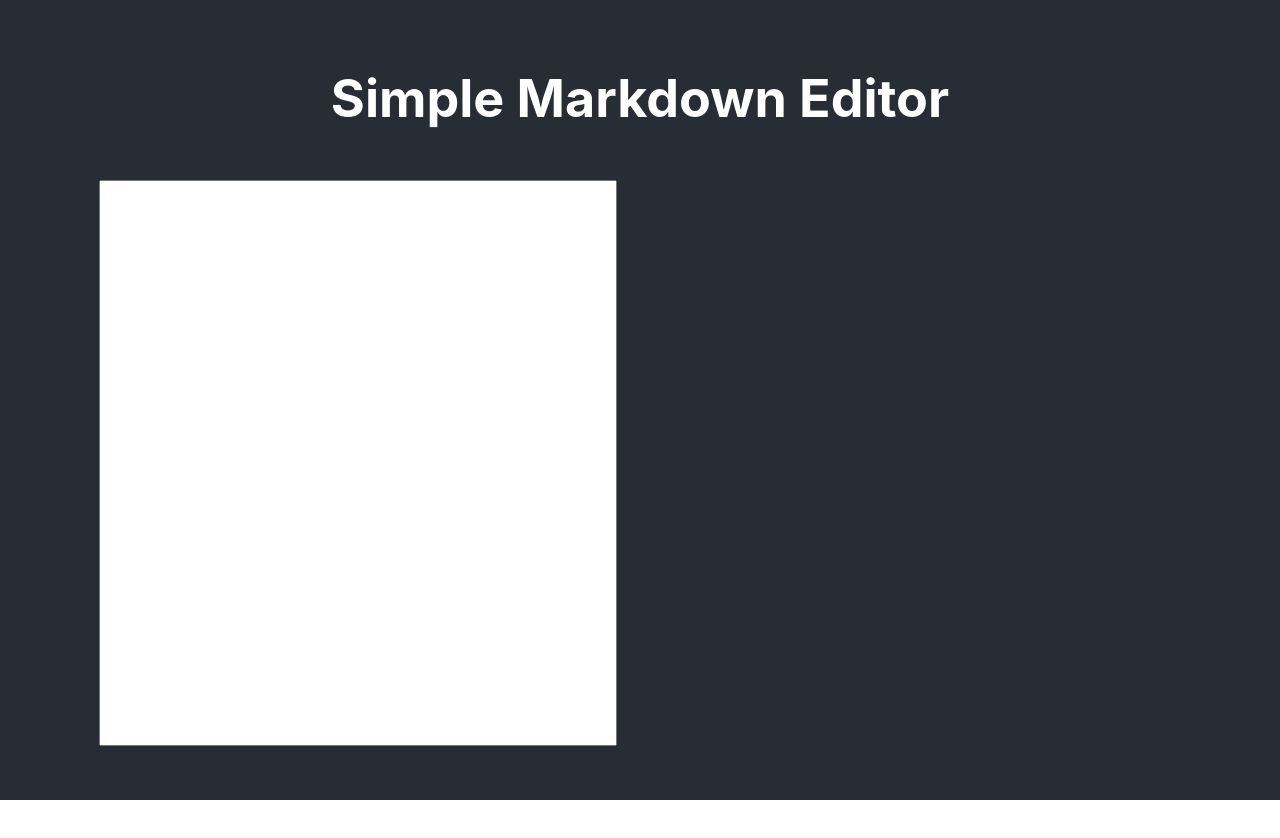
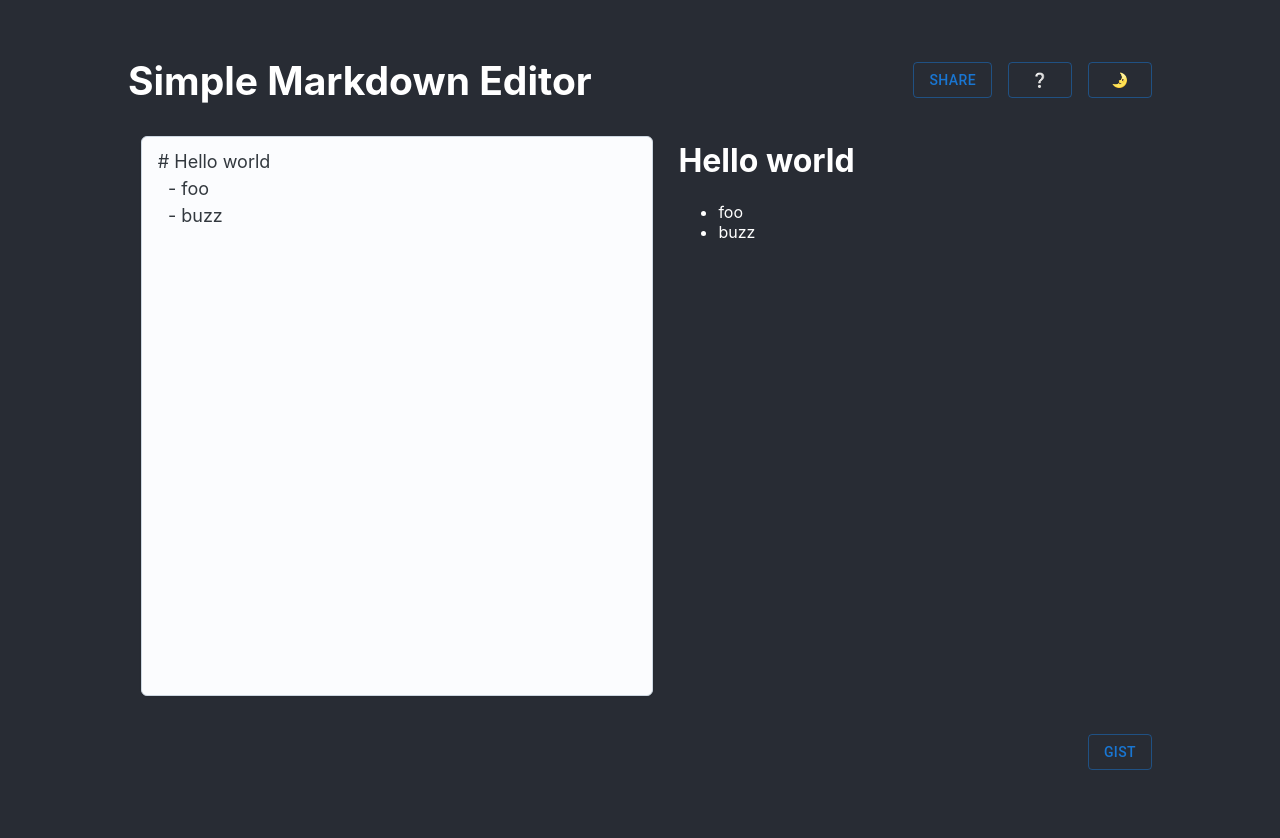
Before and after one commit to MaximizedOwl/simple-markdown-editor-ts, a React (Create React App) app: page / in a window 1280 px wide. Shown: the top 838 px of the page. Before the commit the page ends 800 px from the top, so only its background shows below. Built offline with nearby package versions, Linux system fonts and the light colour scheme.

Commit message:
muiとjoy uiのインストールしデザインの変更、ボタンの作成

```diff
--- a/package.json
+++ b/package.json
@@ -4,6 +4,10 @@
   "version": "0.1.0",
   "private": true,
   "dependencies": {
+    "@emotion/react": "^11.10.6",
+    "@emotion/styled": "^11.10.6",
+    "@mui/joy": "^5.0.0-alpha.69",
+    "@mui/material": "^5.11.11",
     "@testing-library/jest-dom": "^5.16.5",
     "@testing-library/react": "^13.4.0",
     "@testing-library/user-event": "^13.5.0",
--- a/src/App.css
+++ b/src/App.css
@@ -4,36 +4,41 @@
   min-height: 100vh;
   display: flex;
   flex-direction: column;
-  align-items: center;
-  justify-content: center;
   font-size: calc(10px + 2vmin);
   color: white;
+  padding: 5vh 10vw;
+}
+.header {
+  display: flex;
+  justify-content: space-between;
+  align-items: center;
+  min-height: 10vh;
+  max-height: 10vh;
 }
 
-.main-content {
+.header-title {
+  justify-content: flex-start;
+}
+
+.header-menu {
+  justify-content: flex-end;
+}
+
+.main {
   display: flex;
   justify-content: space-around;
 }
 
-.input {
-  margin: 2vh 2vw;
+.main-input {
+  padding: 2vh 1vw;
 }
 
-#textarea-input {
-  resize: none;
-  min-width: 40vw;
-  min-height: 70vh;
-  max-width: 40vw;
-  max-width: 70vh;
+.main-output {
+  font-size: calc(8px + 1vmin);
+  padding: 0 1vw;
 }
 
-.output {
-  font-size: calc(10px + 1vmin);
-  margin: 2vh 2vw;
-  /* overflow-y: auto; */
-}
-
-.reactmarkdown {
+.main-reactmarkdown {
   text-align: left;
   overflow-y: auto;
   min-width: 40vw;
@@ -41,3 +46,14 @@
   max-width: 40vw;
   max-width: 70vh;
 }
+
+.footer {
+  min-height: 10vh;
+  max-height: 10vh;
+  display: flex;
+  align-items: center;
+  justify-content: flex-end;
+}
+
+.footer-menu {
+}
--- a/src/App.tsx
+++ b/src/App.tsx
@@ -1,32 +1,56 @@
+import Textarea from '@mui/joy/Textarea';
+import Button from '@mui/material/Button';
+import Stack from '@mui/material/Stack';
 import { useState } from 'react';
 import ReactMarkdown from 'react-markdown';
 import remarkGfm from 'remark-gfm';
 import './App.css';
 
 function App() {
-  const [str, setStr] = useState('');
+  const [str, setStr] = useState(`# Hello world
+  - foo
+  - buzz`);
 
   return (
     <div className='App'>
-      <header className='App-header'>
-        <div>
-          <h1>Simple Markdown Editor</h1>
+      <header>
+        <div className='header'>
+          <div className='header-title'>
+            <h2>Simple Markdown Editor</h2>
+          </div>
+          <div className='header-menu'>
+            <Stack direction='row' spacing={2}>
+              <Button variant='outlined'>share</Button>
+              <Button variant='outlined'>❔</Button>
+              <Button variant='outlined'>🌛</Button>
+            </Stack>
+          </div>
         </div>
       </header>
       <main>
-        <div className='main-content'>
-          <div className='input'>
-            <textarea
+        <div className='main'>
+          <div className='main-input'>
+            <Textarea
+              placeholder='# type something'
+              maxRows={20}
+              size='lg'
+              variant='outlined'
               name='postContent'
-              id='textarea-input'
+              className='textarea-input'
               value={str}
               onChange={(e) => setStr(e.target.value)}
+              sx={{
+                minWidth: '40vw',
+                minHeight: '70vh',
+                maxWidth: '40vw',
+                maxHeight: '70vh',
+              }}
             />
           </div>
-          <div className='output'>
+          <div className='main-output'>
             <label id='label-output'>
               <ReactMarkdown
-                className='reactmarkdown'
+                className='main-reactmarkdown'
                 remarkPlugins={[remarkGfm]}>
                 {str}
               </ReactMarkdown>
@@ -34,6 +58,15 @@ function App() {
           </div>
         </div>
       </main>
+      <footer>
+        <div className='footer'>
+          <div className='footer-menu'>
+            <Stack direction='row' spacing={2}>
+              <Button variant='outlined'>Gist</Button>
+            </Stack>
+          </div>
+        </div>
+      </footer>
     </div>
   );
 }
```
Also changed, not shown: 2 other files (tests, documents, lock files or other folders).
